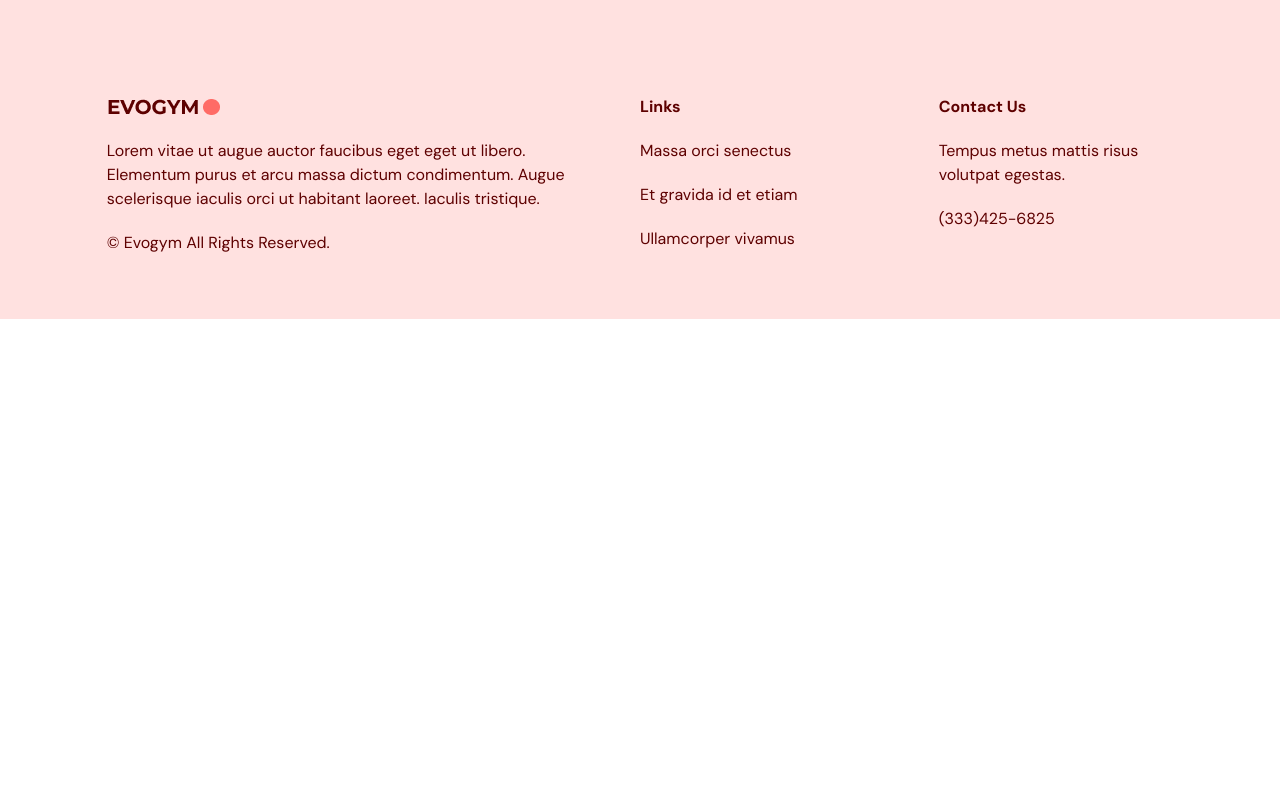
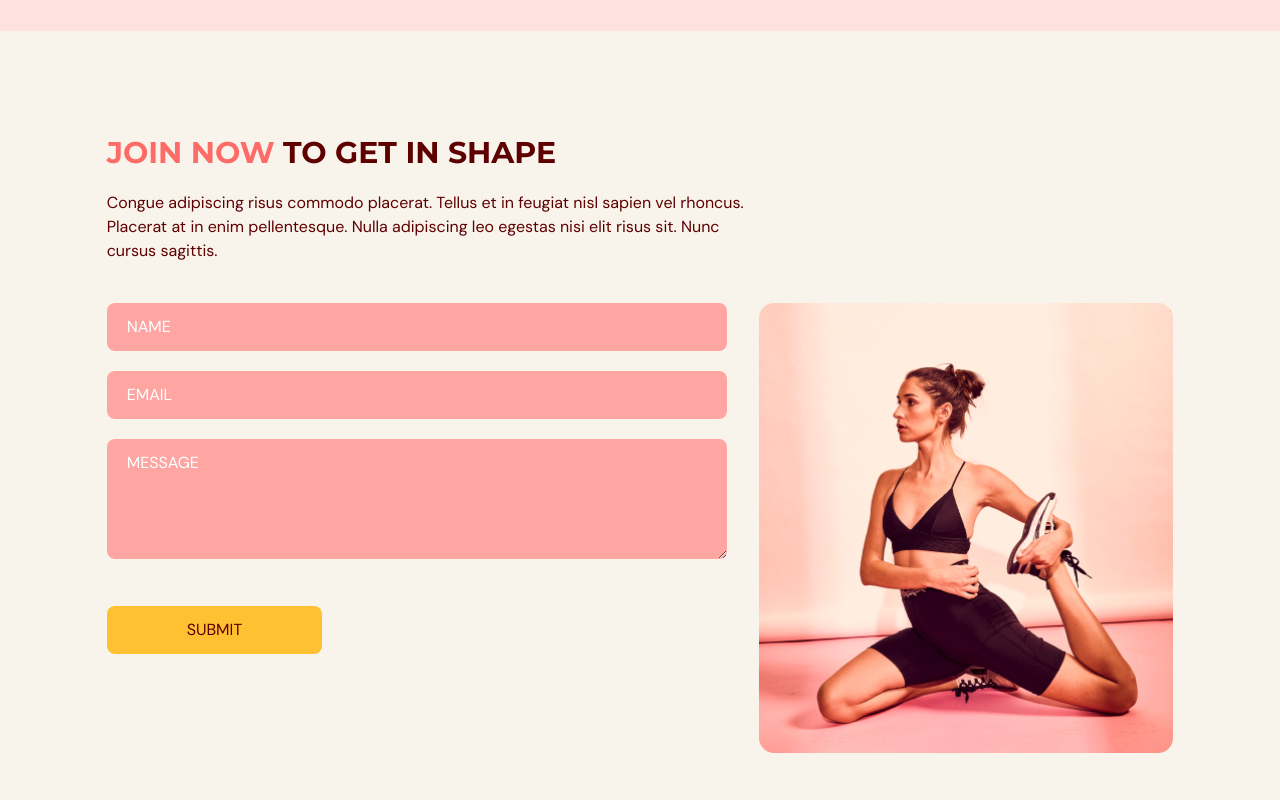
Before and after one commit to AhmedShaykh/Fitness-Application, a React (Vite) app: page / in a window 1280 px wide. Shown: the part 2860-3660 px from the top of the page. Before the commit the page ends 3179 px from the top, so only its background shows below. Built offline with nearby package versions, Linux system fonts and the light colour scheme.

Commit message:
Add Contact Page

```diff
--- a/index.html
+++ b/index.html
@@ -3,7 +3,7 @@
 
 <head>
   <meta charset="UTF-8" />
-  <link rel="icon" type="image/svg+xml" href="/Vite.svg" />
+  <link rel="icon" type="image/svg+xml" href="./public/vite.svg" />
   <meta name="viewport" content="width=device-width, initial-scale=1.0" />
   <title>EVO GYM</title>
 </head>
--- a/src/App.tsx
+++ b/src/App.tsx
@@ -4,6 +4,7 @@
 import Benefits from '@/Components/Benefits';
 import Footer from '@/Components/Footer';
 import OurClasses from '@/Components/Classes';
+import Contact from '@/Components/Contact';
 import { SelectedPage } from '@/Shared/Types';
 
 const App: FC = () => {
@@ -36,7 +37,7 @@
             <Home setSelectedPage={setSelectedPage} />
             <Benefits setSelectedPage={setSelectedPage} />
             <OurClasses setSelectedPage={setSelectedPage} />
-            {/* <ContactUs setSelectedPage={setSelectedPage} /> */}
+            <Contact setSelectedPage={setSelectedPage} />
             <Footer />
         </div>
     )
--- /dev/null
+++ b/src/Components/Contact/index.tsx
@@ -0,0 +1,110 @@
+import { SelectedPage } from "@/Shared/Types";
+import HText from "@/Shared/HText";
+import { motion } from "framer-motion";
+import ContactUsPageGraphic from "@/Assets/ContactUsPageGraphic.png";
+
+type Props = {
+    setSelectedPage: (value: SelectedPage) => void;
+};
+
+const Contact = ({ setSelectedPage }: Props) => {
+
+    const inputStyles = `mb-5 w-full rounded-lg bg-primary-300
+        px-5 py-3 placeholder-white`;
+
+    return (
+        <section id="contactus" className="mx-auto w-5/6 pt-24 pb-32">
+            <motion.div
+                onViewportEnter={() => setSelectedPage(SelectedPage.ContactUs)}
+            >
+
+                {/* HEADER */}
+                <motion.div
+                    className="md:w-3/5"
+                    initial="hidden"
+                    whileInView="visible"
+                    viewport={{ once: true, amount: 0.5 }}
+                    transition={{ duration: 0.5 }}
+                    variants={{
+                        hidden: { opacity: 0, x: -50 },
+                        visible: { opacity: 1, x: 0 },
+                    }}
+                >
+                    <HText>
+                        <span className="text-primary-500">JOIN NOW</span> TO GET IN SHAPE
+                    </HText>
+                    <p className="my-5">
+                        Congue adipiscing risus commodo placerat. Tellus et in feugiat nisl
+                        sapien vel rhoncus. Placerat at in enim pellentesque. Nulla
+                        adipiscing leo egestas nisi elit risus sit. Nunc cursus sagittis.
+                    </p>
+                </motion.div>
+
+                <div className="mt-10 justify-between gap-8 md:flex">
+                    <motion.div
+                        className="mt-10 basis-3/5 md:mt-0"
+                        initial="hidden"
+                        whileInView="visible"
+                        viewport={{ once: true, amount: 0.5 }}
+                        transition={{ duration: 0.5 }}
+                        variants={{
+                            hidden: { opacity: 0, y: 50 },
+                            visible: { opacity: 1, y: 0 },
+                        }}
+                    >
+                        <form
+                        >
+                            <input
+                                className={inputStyles}
+                                type="text"
+                                placeholder="NAME"
+                            />
+
+                            <input
+                                className={inputStyles}
+                                type="text"
+                                placeholder="EMAIL"
+                            />
+
+                            <textarea
+                                className={inputStyles}
+                                placeholder="MESSAGE"
+                                rows={4}
+                                cols={50}
+                            />
+
+                            <button
+                                type="submit"
+                                className="mt-5 rounded-lg bg-secondary-500 px-20 py-3 transition duration-500 hover:text-white"
+                            >
+                                SUBMIT
+                            </button>
+                        </form>
+                    </motion.div>
+
+                    <motion.div
+                        className="relative mt-16 basis-2/5 md:mt-0"
+                        initial="hidden"
+                        whileInView="visible"
+                        viewport={{ once: true, amount: 0.5 }}
+                        transition={{ delay: 0.2, duration: 0.5 }}
+                        variants={{
+                            hidden: { opacity: 0, y: 50 },
+                            visible: { opacity: 1, y: 0 },
+                        }}
+                    >
+                        <div className="w-full before:absolute before:-bottom-20 before:-right-10 before:z-[-1] md:before:content-evolvetext">
+                            <img
+                                className="w-full"
+                                alt="contact-us-page-graphic"
+                                src={ContactUsPageGraphic}
+                            />
+                        </div>
+                    </motion.div>
+                </div>
+            </motion.div>
+        </section>
+    )
+}
+
+export default Contact;
```
